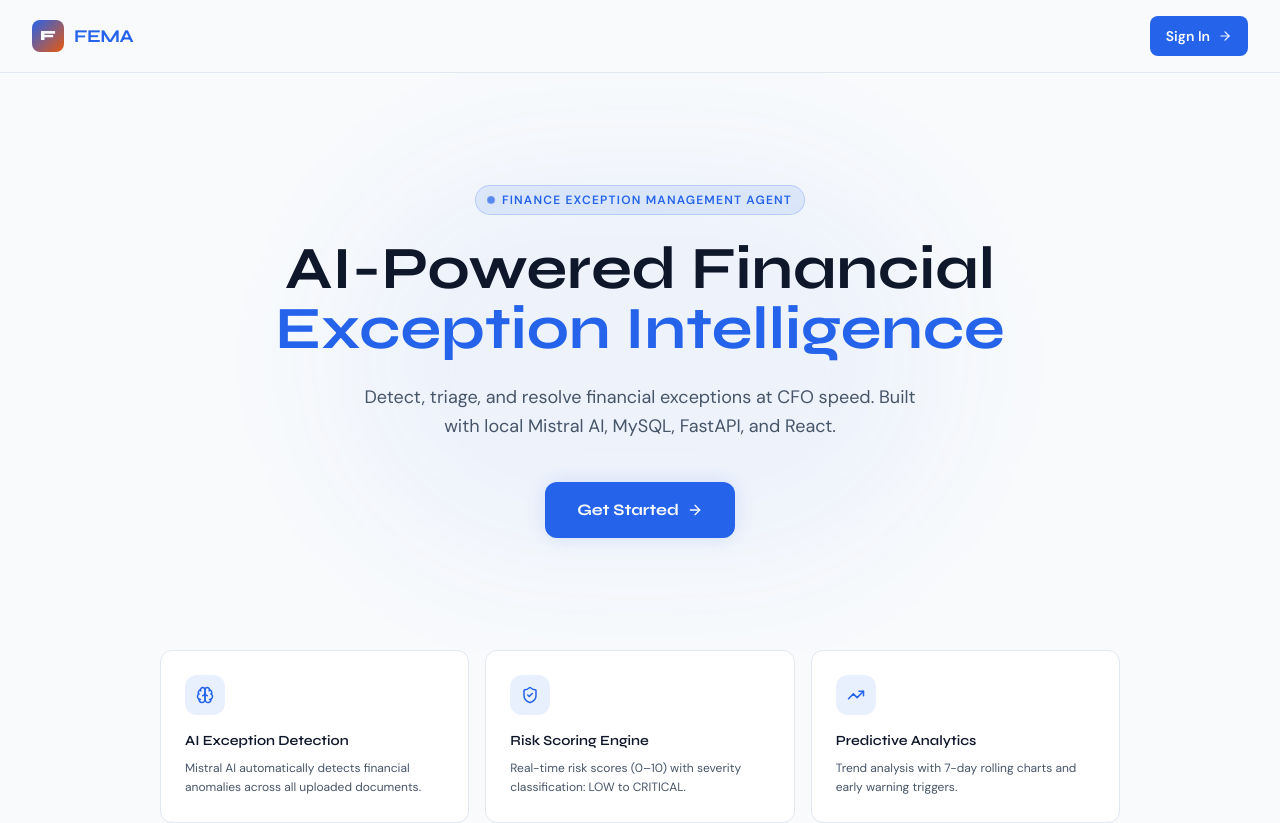
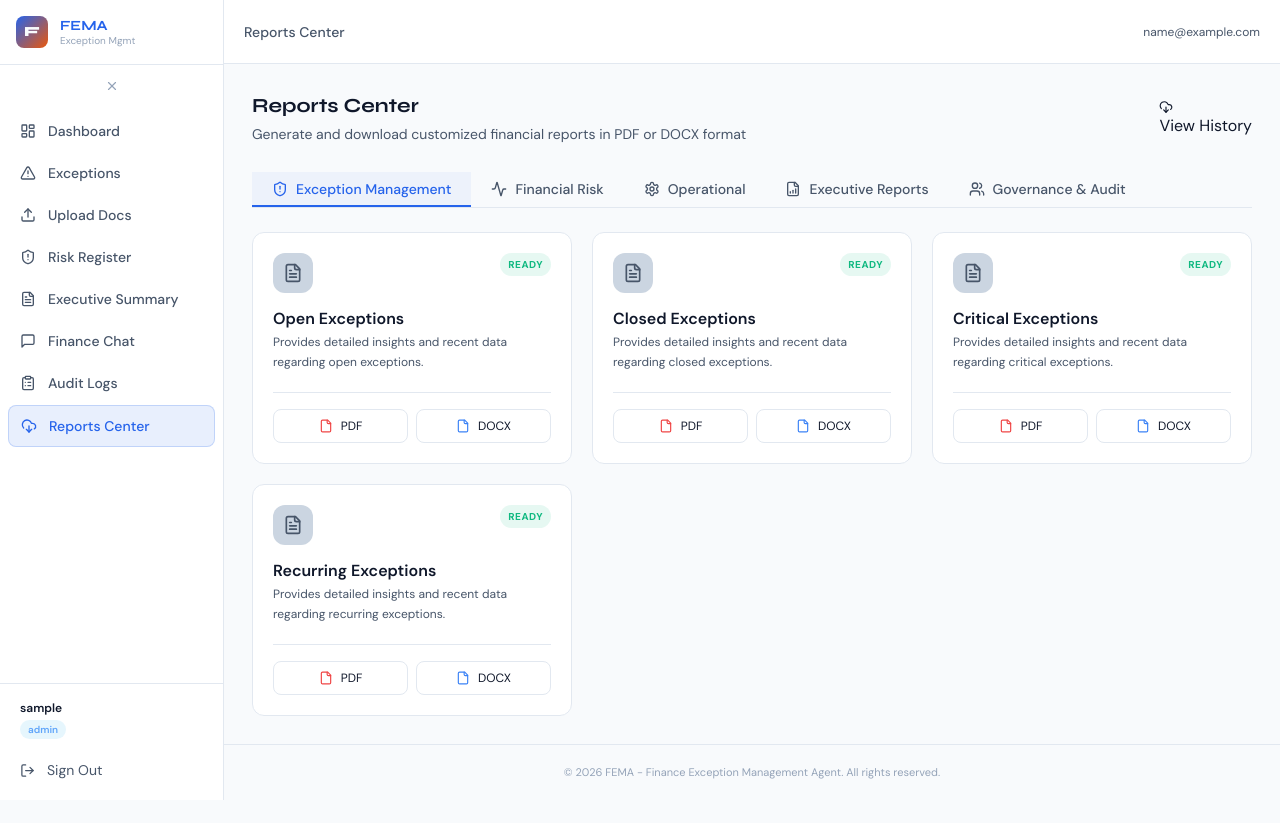
Before and after one commit to PSpabitra/Finance-Exception-Management-Agent-FEMA--agent-12, a React (Vite) app: page /reports in a window 1280 px wide. Before the commit this address led to /. Shown: the top 823 px of the page. After the commit the page ends 800 px from the top, so only its background shows below. Built offline with nearby package versions, Linux system fonts and the light colour scheme; sample sign-in values are in the browser's storage.

Commit message:
report add

```diff
--- a/src/App.jsx
+++ b/src/App.jsx
@@ -14,6 +14,7 @@ import RiskRegister from './pages/RiskRegister'
 import ExecutiveSummary from './pages/ExecutiveSummary'
 import Chat from './pages/Chat'
 import AuditLogs from './pages/AuditLogs'
+import Reports from './pages/Reports'
 
 const Protected = ({ children }) => (
   <ProtectedRoute><Layout>{children}</Layout></ProtectedRoute>
@@ -48,6 +49,7 @@ export default function App() {
           <Route path="/executive-summary" element={<Protected><ExecutiveSummary /></Protected>} />
           <Route path="/chat" element={<Protected><Chat /></Protected>} />
           <Route path="/audit-logs" element={<Protected><AuditLogs /></Protected>} />
+          <Route path="/reports" element={<Protected><Reports /></Protected>} />
           <Route path="*" element={<Navigate to="/" />} />
         </Routes>
       </BrowserRouter>
--- a/src/components/Layout.jsx
+++ b/src/components/Layout.jsx
@@ -3,7 +3,7 @@ import { useLocation, useNavigate } from 'react-router-dom'
 import { useAuth } from '../context/AuthContext'
 import {
   LayoutDashboard, AlertTriangle, Upload, ShieldAlert,
-  FileText, MessageSquare, ClipboardList
+  FileText, MessageSquare, ClipboardList, DownloadCloud
 } from 'lucide-react'
 
 import Sidebar from './Sidebar'
@@ -18,6 +18,7 @@ const NAV = [
   { to: '/executive-summary', icon: FileText, label: 'Executive Summary' },
   { to: '/chat', icon: MessageSquare, label: 'Finance Chat' },
   { to: '/audit-logs', icon: ClipboardList, label: 'Audit Logs' },
+  { to: '/reports', icon: DownloadCloud, label: 'Reports Center' },
 ]
 
 export default function Layout({ children }) {
--- /dev/null
+++ b/src/pages/Reports.jsx
@@ -0,0 +1,155 @@
+import React, { useState } from 'react'
+import { PageHeader } from '../components/UI'
+import { generateReport } from '../services/api'
+import { FileText, File, DownloadCloud, FileBarChart, ShieldAlert, Activity, Users, Settings } from 'lucide-react'
+import clsx from 'clsx'
+import toast from 'react-hot-toast'
+
+const CATEGORIES = [
+    {
+        id: 'exception',
+        label: 'Exception Management',
+        icon: ShieldAlert,
+        reports: [
+            'Open Exceptions', 'Closed Exceptions', 'Critical Exceptions', 'Recurring Exceptions'
+        ]
+    },
+    {
+        id: 'risk',
+        label: 'Financial Risk',
+        icon: Activity,
+        reports: [
+            'Margin Erosion Analysis', 'Cash Flow Risk Analysis', 'Receivables Ageing Risk Report', 'Liquidity & Covenant Risk Report'
+        ]
+    },
+    {
+        id: 'operational',
+        label: 'Operational',
+        icon: Settings,
+        reports: [
+            'SLA Performance Report', 'Resolution Time Analysis', 'Owner Performance Report', 'Escalation Tracking Report'
+        ]
+    },
+    {
+        id: 'executive',
+        label: 'Executive Reports',
+        icon: FileBarChart,
+        reports: [
+            'CFO Weekly Digest', 'Monthly Finance Health Report', 'Quarterly Executive Summary', 'Board Presentation Pack'
+        ]
+    },
+    {
+        id: 'governance',
+        label: 'Governance & Audit',
+        icon: Users,
+        reports: [
+            'Complete Audit Trail Report', 'User Activity Report', 'Escalation Approval History', 'Compliance Monitoring Report'
+        ]
+    }
+]
+
+export default function Reports() {
+    const [loading, setLoading] = useState(null)
+    const [activeTab, setActiveTab] = useState(CATEGORIES[0].id)
+
+    const handleDownload = async (reportName, format) => {
+        setLoading(`${reportName}-${format}`)
+        try {
+            const res = await generateReport({ report_type: reportName, format })
+            const blob = new Blob([res.data])
+            const url = window.URL.createObjectURL(blob)
+            const link = document.createElement('a')
+            link.href = url
+            link.setAttribute('download', `${reportName.replace(/\s+/g, '_')}.${format}`)
+            document.body.appendChild(link)
+            link.click()
+            link.parentNode.removeChild(link)
+            window.URL.revokeObjectURL(url)
+            toast.success(`${reportName} generated successfully`)
+        } catch (err) {
+            toast.error(`Failed to generate ${reportName}`)
+        } finally {
+            setLoading(null)
+        }
+    }
+
+    const activeReports = CATEGORIES.find(c => c.id === activeTab)?.reports || []
+
+    return (
+        <div className="animate-in w-full h-full flex flex-col">
+            <PageHeader title="Reports Center" sub="Generate and download customized financial reports in PDF or DOCX format">
+                <button className="btn-secondary h-9">
+                    <DownloadCloud size={14} className="mr-2" /> View History
+                </button>
+            </PageHeader>
+
+            {/* Tabs */}
+            <div className="flex border-b border-surface-border mb-6 overflow-x-auto hide-scrollbar">
+                {CATEGORIES.map(c => {
+                    const Icon = c.icon
+                    const isActive = activeTab === c.id
+                    return (
+                        <button
+                            key={c.id}
+                            onClick={() => setActiveTab(c.id)}
+                            className={clsx(
+                                "flex items-center gap-2 px-5 py-3 border-b-2 text-sm font-medium transition-colors whitespace-nowrap",
+                                isActive
+                                    ? "border-brand text-brand bg-brand/5"
+                                    : "border-transparent text-ink-muted hover:text-ink hover:bg-surface-muted/50"
+                            )}
+                        >
+                            <Icon size={16} />
+                            {c.label}
+                        </button>
+                    )
+                })}
+            </div>
+
+            <div className="grid grid-cols-1 md:grid-cols-2 lg:grid-cols-2 xl:grid-cols-3 gap-5 slide-in">
+                {activeReports.map(report => (
+                    <div key={report} className="card p-5 group flex flex-col hover:border-brand/30 transition-colors">
+                        <div className="flex items-start justify-between mb-4">
+                            <div className="w-10 h-10 rounded-xl bg-surface-muted flex items-center justify-center group-hover:scale-110 transition-transform duration-300">
+                                <FileText size={20} className="text-ink-muted group-hover:text-brand" />
+                            </div>
+                            <div className="bg-emerald-500/10 text-emerald-500 text-[10px] px-2 py-1 rounded-full font-bold uppercase tracking-wider">
+                                Ready
+                            </div>
+                        </div>
+                        <h3 className="text-ink font-semibold mb-1 text-base leading-tight">{report}</h3>
+                        <p className="text-xs text-ink-muted mb-5 leading-relaxed">
+                            Provides detailed insights and recent data regarding {report.toLowerCase()}.
+                        </p>
+                        <div className="mt-auto flex items-center gap-2 pt-4 border-t border-surface-border">
+                            <button
+                                onClick={() => handleDownload(report, 'pdf')}
+                                disabled={loading === `${report}-pdf`}
+                                className="flex-1 btn-white py-2 flex items-center justify-center gap-2 text-xs border border-surface-border hover:border-surface-muted hover:bg-surface-muted/30 rounded-lg transition-colors"
+                            >
+                                {loading === `${report}-pdf` ? (
+                                    <div className="w-3.5 h-3.5 border-2 border-brand border-t-transparent rounded-full animate-spin" />
+                                ) : (
+                                    <File size={14} className="text-red-500" />
+                                )}
+                                PDF
+                            </button>
+                            <button
+                                onClick={() => handleDownload(report, 'docx')}
+                                disabled={loading === `${report}-docx`}
+                                className="flex-1 btn-white py-2 flex items-center justify-center gap-2 text-xs border border-surface-border hover:border-surface-muted hover:bg-surface-muted/30 rounded-lg transition-colors"
+                            >
+                                {loading === `${report}-docx` ? (
+                                    <div className="w-3.5 h-3.5 border-2 border-brand border-t-transparent rounded-full animate-spin" />
+                                ) : (
+                                    <File size={14} className="text-blue-500" />
+                                )}
+                                DOCX
+                            </button>
+                        </div>
+                    </div>
+                ))}
+            </div>
+        </div>
+    )
+}
--- a/src/services/api.js
+++ b/src/services/api.js
@@ -45,5 +45,6 @@ export const getRiskRegister = () => api.get('/api/risk-register')
 export const sendChat = d => api.post('/api/chat', d)
 export const getAuditLogs = p => api.get('/api/audit-logs', { params: p })
 export const getPolicies = () => api.get('/api/policies')
+export const generateReport = d => api.post('/api/reports/generate', d, { responseType: 'blob' })
 
 export default api
```
Also changed, not shown: 5 other files (tests, documents, lock files or other folders).
